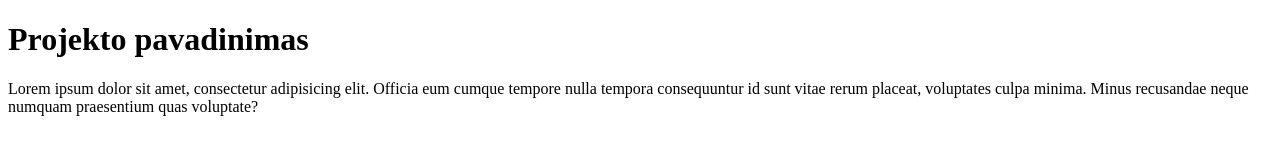
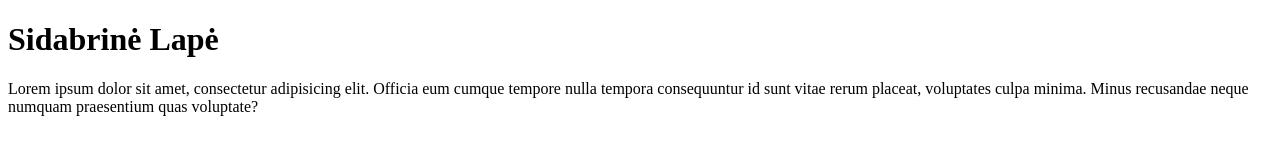
Before and after one commit to jarmolovskis/vcs_gruodis, a plain HTML site: page index.html in a window 1280 px wide. Drawn offline with Linux system fonts and the light colour scheme.

Commit message:
Update index.html

```diff
--- a/index.html
+++ b/index.html
@@ -10,7 +10,7 @@
 </head>
 <body>
 
-    <h1>Projekto pavadinimas</h1>
+    <h1>Sidabrinė Lapė</h1>
 
     <p>Lorem ipsum dolor sit amet, consectetur adipisicing elit. Officia eum cumque tempore nulla tempora consequuntur id sunt vitae rerum placeat, voluptates culpa minima. Minus recusandae neque numquam praesentium quas voluptate?</p>
 
```
